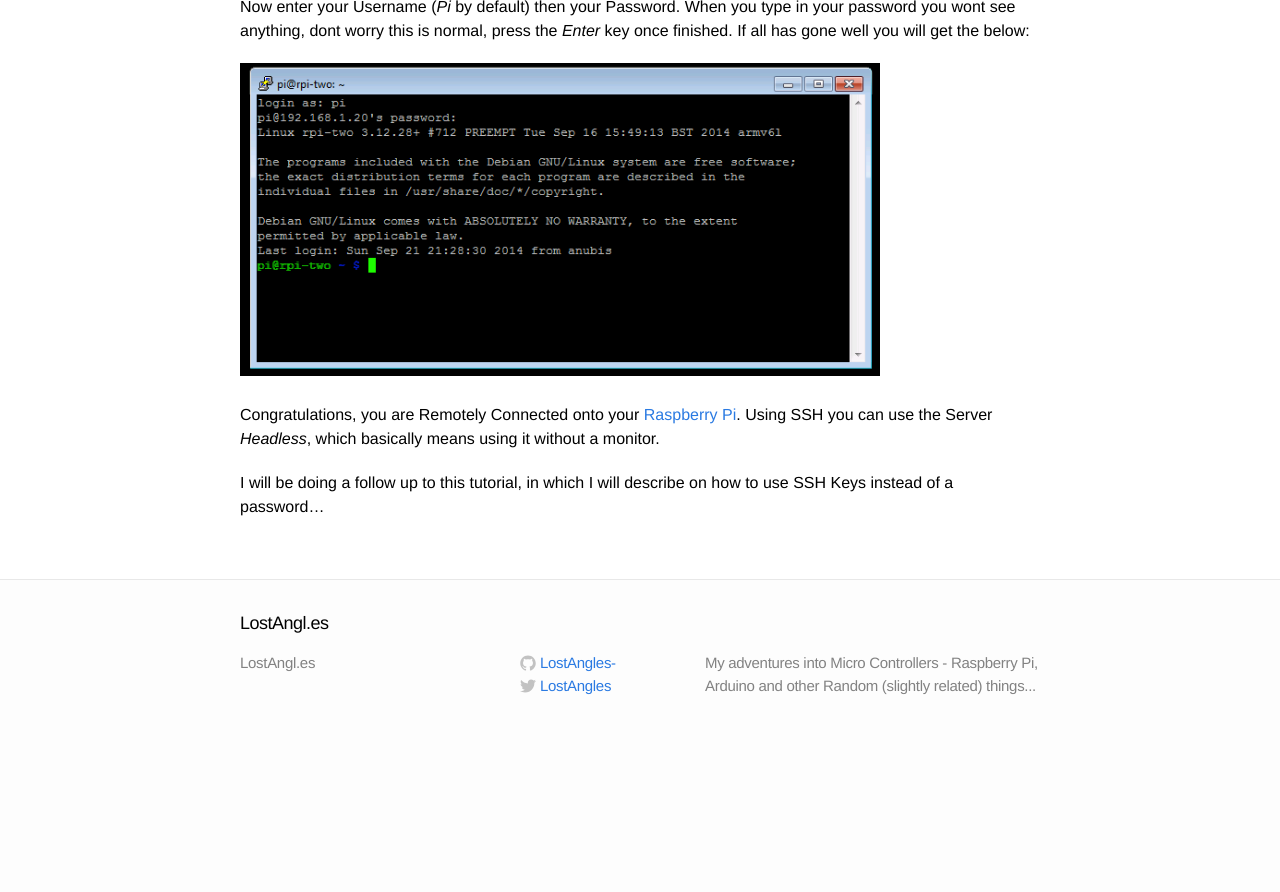
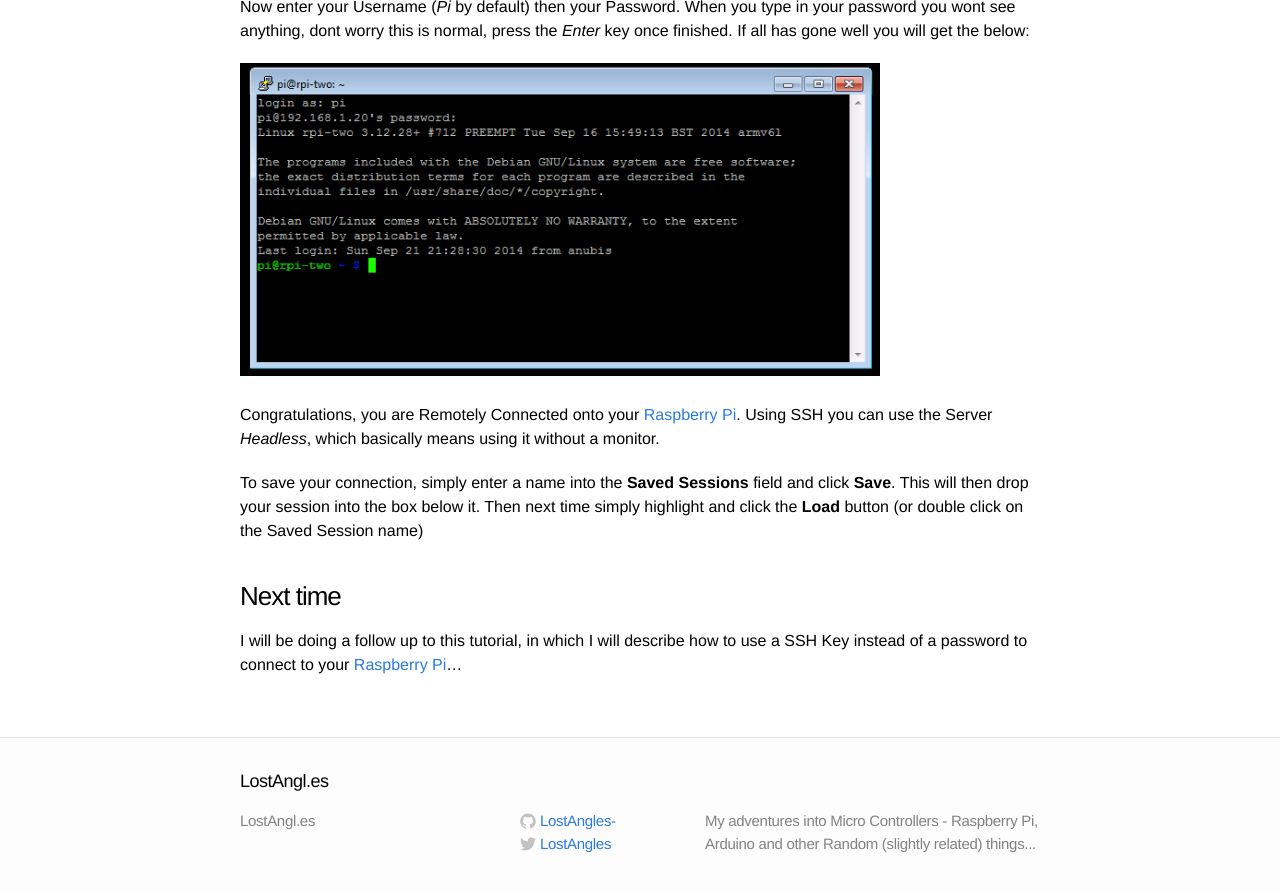
Before and after one commit to LostAngles-/lostangles-.github.io, a Jekyll site: the page built from _posts/raspberrypi/2014-10-02-use-putty-to-connect-to-a-raspberry-pi.markdown, in a window 1280 px wide and 900 px high, scrolled down 1459 px. Shown: the top 892 px of the window. Built offline with Jekyll 4.4.1, drawn with Linux system fonts in a browser that asks for light colours; before the commit the page ends 2201 px from its top, so only the background shows below that.

Commit message:
Additions

```diff
--- a/_posts/raspberrypi/2014-10-02-use-putty-to-connect-to-a-raspberry-pi.markdown
+++ b/_posts/raspberrypi/2014-10-02-use-putty-to-connect-to-a-raspberry-pi.markdown
@@ -29,7 +29,12 @@ Now enter your Username (_Pi_ by default) then your Password. When you type in y
 
 Congratulations, you are Remotely Connected onto your [Raspberry Pi](http://www.raspberrypi.org/). Using SSH you can use the Server _Headless_, which basically means using it without a monitor.
 
-I will be doing a follow up to this tutorial, in which I will describe on how to use SSH Keys instead of a password...
+To save your connection, simply enter a name into the **Saved Sessions** field and click **Save**. This will then drop your session into the box below it. Then next time simply highlight and click the **Load** button (or double click on the Saved Session name)
+
+
+### Next time
+
+I will be doing a follow up to this tutorial, in which I will describe how to use a SSH Key instead of a password to connect to your [Raspberry Pi](http://www.raspberrypi.org/)...
 
 
 
```
